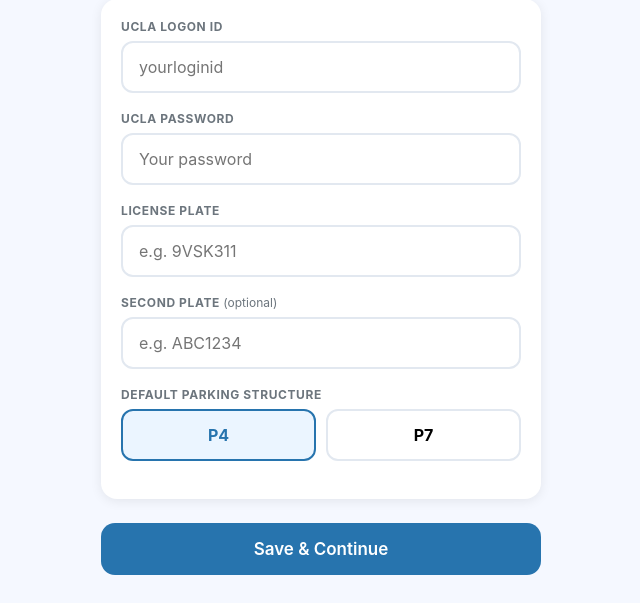
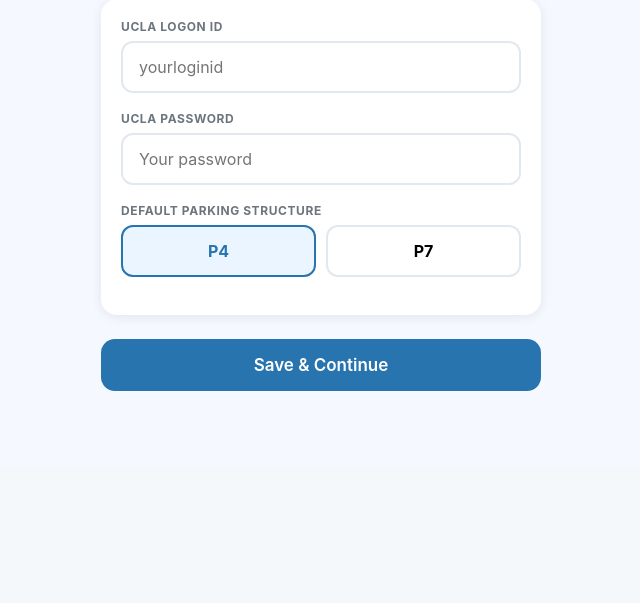
Before and after one commit to R10ForTheWin/ucla_parking, a Python web app: template templates/index.html in a window 1280 px wide. Shown: the part 332-935 px from the top of the page, without its empty margins (319-959 px from the left). After the commit the page ends 723 px from the top, so only its background shows below. Run offline with Jinja, Linux system fonts and the light colour scheme; the template is opened without the code that fills it, so the values that code supplies are empty.

Commit message:
Remove plate fields — auto-select vehicle from UCLA account
No more license plate entry. The automation now checks all vehicles
already on file at bruinepermit.t2hosted.com automatically.

Co-Authored-By: Claude Sonnet 4.6 <noreply@anthropic.com>

```diff
--- a/templates/index.html
+++ b/templates/index.html
@@ -282,16 +282,6 @@
         <input type="password" id="s-password" placeholder="Your password"
                autocomplete="current-password">
       </div>
-      <div class="form-group">
-        <label>License Plate</label>
-        <input type="text" id="s-plate1" placeholder="e.g. 9VSK311"
-               autocomplete="off" autocapitalize="characters" spellcheck="false">
-      </div>
-      <div class="form-group">
-        <label>Second Plate <span class="label-note">(optional)</span></label>
-        <input type="text" id="s-plate2" placeholder="e.g. ABC1234"
-               autocomplete="off" autocapitalize="characters" spellcheck="false">
-      </div>
       <div class="form-group" style="margin-bottom:0">
         <label>Default Parking Structure</label>
         <div class="toggle-row">
@@ -324,7 +314,7 @@
       <div class="avatar" id="home-avatar">?</div>
       <div class="profile-info">
         <div class="profile-name" id="home-username">—</div>
-        <div class="profile-sub"  id="home-plates">—</div>
+        <div class="profile-sub">Vehicle on file at UCLA</div>
       </div>
       <button class="edit-link" onclick="openSetup()">Edit</button>
     </div>
@@ -350,11 +340,6 @@
       <div class="confirm-label">Permit</div>
       <div class="confirm-value">Yellow / 1-Day Student</div>
       <div class="confirm-sub">Valid today only</div>
-      <div class="divider"></div>
-
-      <div class="confirm-label" style="margin-bottom:10px">License Plate</div>
-      <div id="plate-options"></div>
-
       <div class="divider"></div>
 
       <div class="confirm-label" style="margin-bottom:10px">Parking Structure</div>
@@ -456,7 +441,6 @@ const PARKING_DATES = new Set([
 
 // ── State ──────────────────────────────────────────────────────────────────
 let currentJobId      = null;
-let selectedPlate     = null;
 let selectedStructure = STRUCTURE_4;
 
 // ── Screen nav ─────────────────────────────────────────────────────────────
@@ -471,17 +455,13 @@ function getProfile() {
   return {
     username:  localStorage.getItem('justin_username')  || '',
     password:  localStorage.getItem('justin_password')  || '',
-    plate1:    localStorage.getItem('justin_plate1')    || '',
-    plate2:    localStorage.getItem('justin_plate2')    || '',
     structure: localStorage.getItem('justin_structure') || 'p4',
   };
 }
 
-function storeProfile(username, password, plate1, plate2, structure) {
+function storeProfile(username, password, structure) {
   localStorage.setItem('justin_username',  username);
   localStorage.setItem('justin_password',  password);
-  localStorage.setItem('justin_plate1',    plate1);
-  localStorage.setItem('justin_plate2',    plate2);
   localStorage.setItem('justin_structure', structure);
 }
 
@@ -504,8 +484,6 @@ function openSetup() {
   const p = getProfile();
   document.getElementById('s-username').value = p.username;
   document.getElementById('s-password').value = p.password;
-  document.getElementById('s-plate1').value   = p.plate1;
-  document.getElementById('s-plate2').value   = p.plate2;
   setupStructure = p.structure || 'p4';
   selectSetupStructure(setupStructure);
   document.getElementById('setup-err').style.display = 'none';
@@ -515,8 +493,6 @@ function openSetup() {
 function saveSetup() {
   const username = document.getElementById('s-username').value.trim();
   const password = document.getElementById('s-password').value;
-  const plate1   = document.getElementById('s-plate1').value.trim().toUpperCase().replace(/[^A-Z0-9]/g,'');
-  const plate2   = document.getElementById('s-plate2').value.trim().toUpperCase().replace(/[^A-Z0-9]/g,'');
   const errEl    = document.getElementById('setup-err');
 
   if (!username || !password) {
@@ -524,13 +500,8 @@ function saveSetup() {
     errEl.style.display = 'block';
     return;
   }
-  if (!plate1) {
-    errEl.textContent = 'License plate is required.';
-    errEl.style.display = 'block';
-    return;
-  }
   errEl.style.display = 'none';
-  storeProfile(username, password, plate1, plate2, setupStructure);
+  storeProfile(username, password, setupStructure);
   loadHome();
   show('home');
 }
@@ -540,8 +511,6 @@ function loadHome() {
   const p = getProfile();
   document.getElementById('home-avatar').textContent  = p.username ? p.username[0].toUpperCase() : '?';
   document.getElementById('home-username').textContent = p.username || 'Not configured';
-  const plates = [p.plate1, p.plate2].filter(Boolean);
-  document.getElementById('home-plates').textContent   = plates.join(' · ') || 'No plates saved';
 
   // Check if today is a class day (Pacific time)
   const now    = new Date();
@@ -582,31 +551,11 @@ function startBuy() {
   const p = getProfile();
   if (!p.username || !p.password) { openSetup(); return; }
 
-  // Build plate options
-  const plates = [p.plate1, p.plate2].filter(Boolean);
-  selectedPlate = plates[0];
-
-  const el = document.getElementById('plate-options');
-  if (plates.length === 1) {
-    el.innerHTML = `<div class="plate-btn selected">${esc(plates[0])}</div>`;
-  } else {
-    el.innerHTML = plates.map((pl, i) =>
-      `<button class="plate-btn ${i === 0 ? 'selected' : ''}" onclick="selectPlate('${esc(pl)}')">${esc(pl)}</button>`
-    ).join('');
-  }
-
   // Set structure default
   selectedStructure = p.structure === 'p7' ? STRUCTURE_P7 : STRUCTURE_4;
   selectConfirmStructure(p.structure || 'p4');
 
   show('confirm');
-}
-
-function selectPlate(plate) {
-  selectedPlate = plate;
-  document.querySelectorAll('.plate-btn').forEach(btn => {
-    btn.classList.toggle('selected', btn.textContent === plate);
-  });
 }
 
 function selectConfirmStructure(val) {
@@ -618,7 +567,6 @@ function selectConfirmStructure(val) {
 // ── Buy flow ───────────────────────────────────────────────────────────────
 async function doRegister() {
   const p = getProfile();
-  if (!selectedPlate) return;
 
   document.getElementById('loading-msg').textContent = 'Starting purchase...';
   document.getElementById('loading-note').style.display = 'block';
@@ -631,7 +579,6 @@ async function doRegister() {
       body:    JSON.stringify({
         username:  p.username,
         password:  p.password,
-        plate:     selectedPlate,
         structure: selectedStructure,
         dry_run:   document.getElementById('dry-run-toggle').checked,
       }),
@@ -759,7 +706,7 @@ if ('serviceWorker' in navigator) {
 // ── Init ───────────────────────────────────────────────────────────────────
 (function init() {
   const p = getProfile();
-  if (p.username && p.password && p.plate1) {
+  if (p.username && p.password) {
     loadHome();
     show('home');
   } else {
```
Also changed, not shown: app.py (+2 -6 lines), parking_automation.py (+15 -6 lines).
